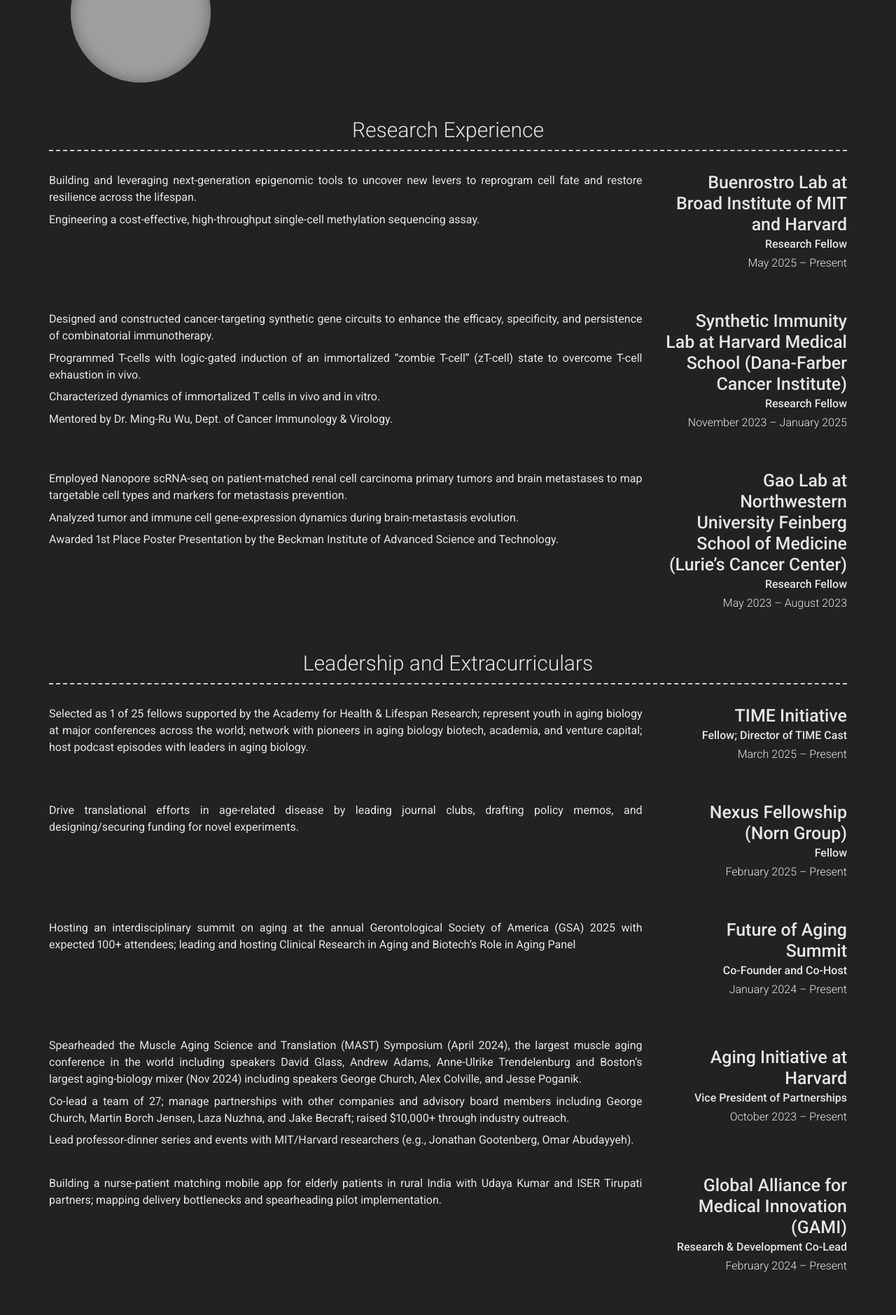
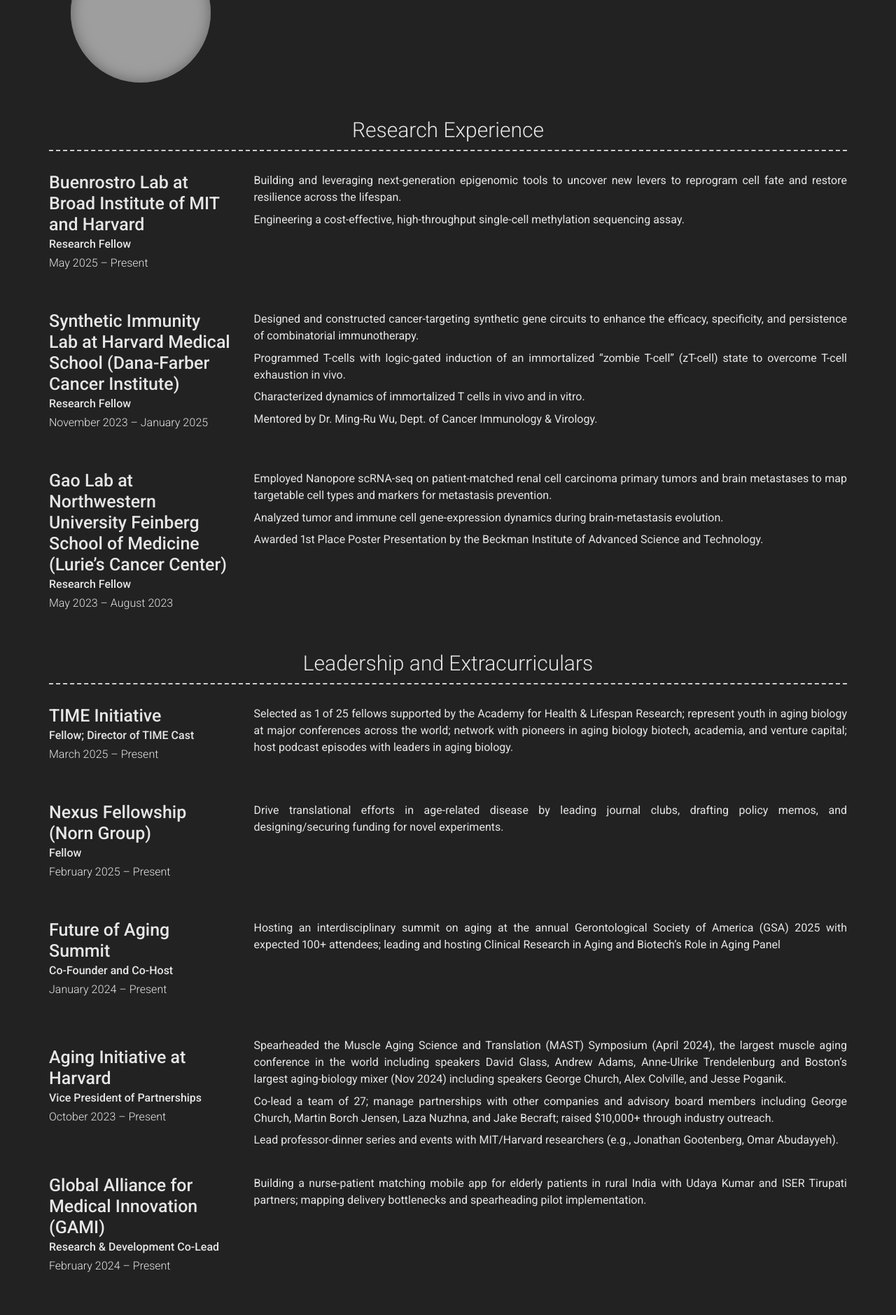
Before and after one commit to emehra1/emehra1.github.io, a Jekyll site: the page built from index.md, in a window 1280 px wide. Shown: the part 411-2290 px from the top of the page at 70% size. Built offline with Jekyll 4.4.1, drawn with Linux system fonts in a browser that asks for light colours; nearby versions of some CDN libraries; our own code applies the rules of GitHub Pages for plain Markdown files; grey boxes are pictures that could not be loaded.

Commit message:
formatting

```diff
--- a/_config.yml
+++ b/_config.yml
@@ -48,7 +48,7 @@ content:
   - title: Research Experience
     layout: list
     content:
-      - layout: right
+      - layout: left
         title: Buenrostro Lab at Broad Institute of MIT and Harvard
         sub_title: Research Fellow
         caption: May 2025 – Present
@@ -57,7 +57,7 @@ content:
 
           Engineering a cost-effective, high-throughput single-cell methylation sequencing assay.
 
-      - layout: right
+      - layout: left
         title: Synthetic Immunity Lab at Harvard Medical School (Dana-Farber Cancer Institute)
         sub_title: Research Fellow
         caption: November 2023 – January 2025
@@ -70,7 +70,7 @@ content:
 
           Mentored by Dr. Ming-Ru Wu, Dept. of Cancer Immunology & Virology.
 
-      - layout: right
+      - layout: left
         title: Gao Lab at Northwestern University Feinberg School of Medicine (Lurie’s Cancer Center)
         sub_title: Research Fellow
         caption: May 2023 – August 2023
@@ -84,28 +84,28 @@ content:
   - title: Leadership and Extracurriculars
     layout: list
     content:
-      - layout: right
+      - layout: left
         title: TIME Initiative
         sub_title: Fellow; Director of TIME Cast
         caption: March 2025 – Present
         description: |
           Selected as 1 of 25 fellows supported by the Academy for Health & Lifespan Research; represent youth in aging biology at major conferences across the world; network with pioneers in aging biology biotech, academia, and venture capital; host podcast episodes with leaders in aging biology.
 
-      - layout: right
+      - layout: left
         title: Nexus Fellowship (Norn Group)
         sub_title: Fellow
         caption: February 2025 – Present
         description: |
           Drive translational efforts in age-related disease by leading journal clubs, drafting policy memos, and designing/securing funding for novel experiments.
 
-      - layout: right
+      - layout: left
         title: Future of Aging Summit
         sub_title: Co-Founder and Co-Host
         caption: January 2024 – Present
         description: |
           Hosting an interdisciplinary summit on aging at the annual Gerontological Society of America (GSA) 2025 with expected 100+ attendees; leading and hosting Clinical Research in Aging and Biotech’s Role in Aging Panel
 
-      - layout: right
+      - layout: left
         title: Aging Initiative at Harvard
         sub_title: Vice President of Partnerships
         caption: October 2023 – Present
@@ -116,14 +116,14 @@ content:
 
           Lead professor-dinner series and events with MIT/Harvard researchers (e.g., Jonathan Gootenberg, Omar Abudayyeh).
 
-      - layout: right
+      - layout: left
         title: Global Alliance for Medical Innovation (GAMI)
         sub_title: Research & Development Co-Lead
         caption: February 2024 – Present
         description: |
           Building a nurse-patient matching mobile app for elderly patients in rural India with Udaya Kumar and ISER Tirupati partners; mapping delivery bottlenecks and spearheading pilot implementation.
 
-      - layout: right
+      - layout: left
         title: Nucleate Aging Biology Thematic Series
         sub_title: Co-Lead
         caption: August 2024 – May 2025
@@ -132,7 +132,7 @@ content:
 
           Authored resource guides accompanying panel discussions.
 
-      - layout: right
+      - layout: left
         title: Harvard OpenBio
         sub_title: Biosecurity Team Co-Lead & Co-Founder
         caption: February 2024 – January 2025
@@ -144,7 +144,7 @@ content:
   - title: Education
     layout: list
     content:
-      - layout: top-right
+      - layout: middle
         title: Harvard University
         sub_title: A.B., Human Developmental & Regenerative Biology; A.B., Chemistry & Physics; Secondary in Classics
         caption: Expected May 2027
```
